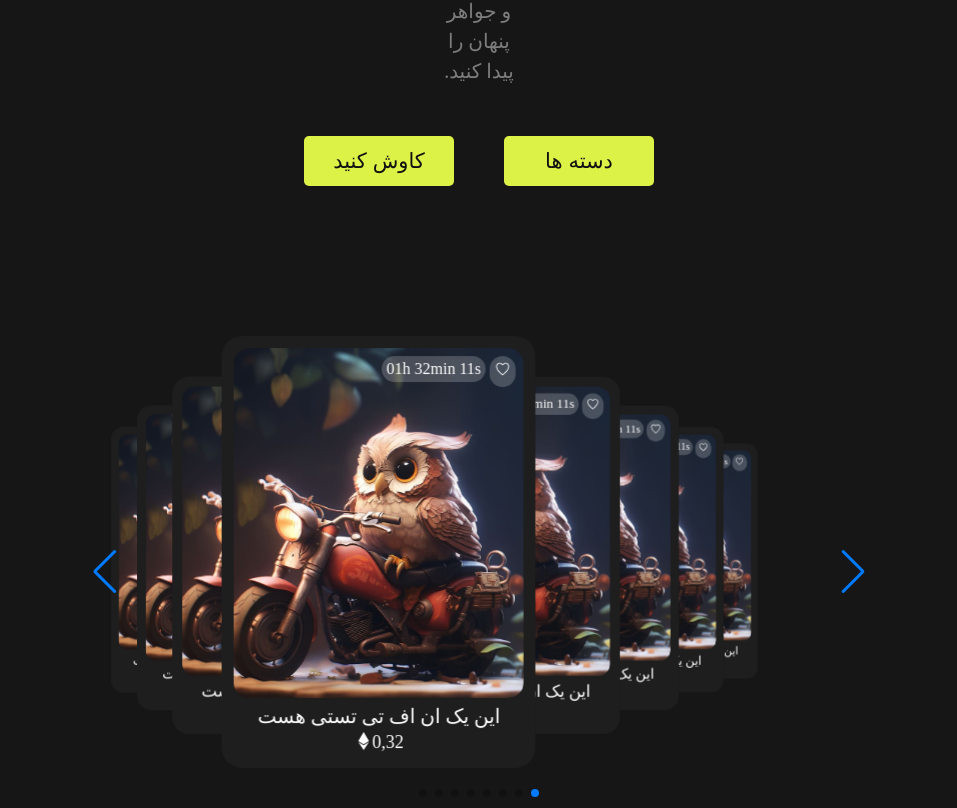
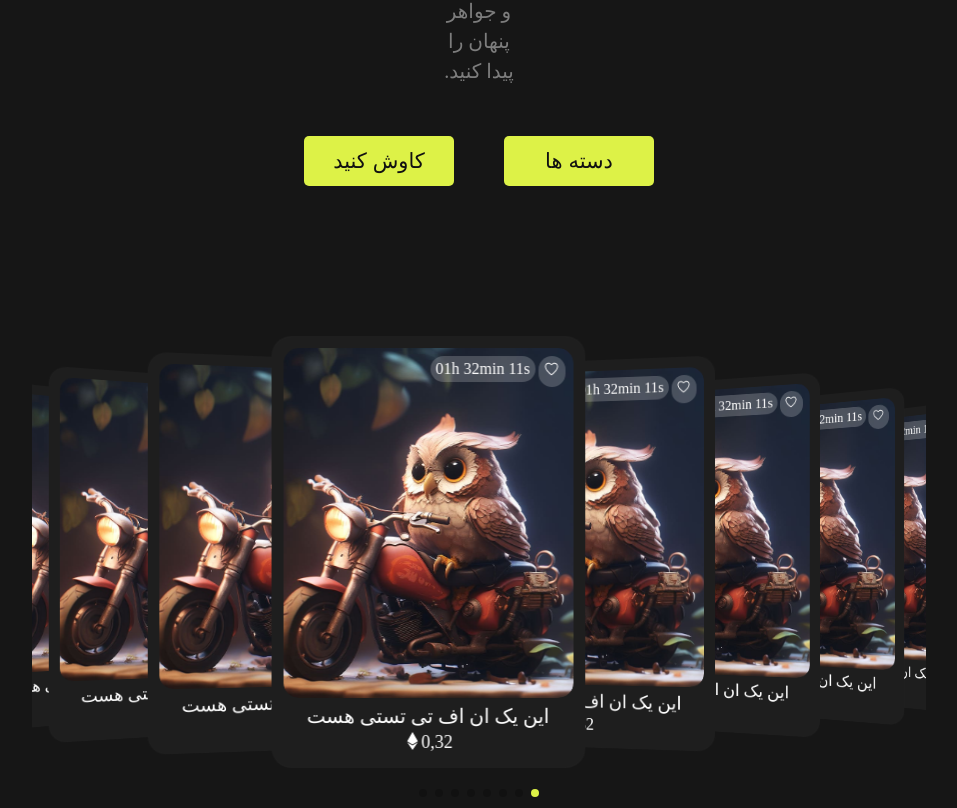
Before and after one commit to ManiPr/demonnft, a React (Create React App) app: page / in a window 1280 px wide. Shown: the part 710-1518 px from the top of the page, without its empty margins (161-1118 px from the left). Built offline with nearby package versions, Linux system fonts and the light colour scheme.

Commit message:
ref:slider

```diff
--- a/src/components/header/Header.css
+++ b/src/components/header/Header.css
@@ -96,10 +96,64 @@
     margin-top: 15rem;
 }
 .swiper {
-    width: 80%;
+    width: 90%;
     height: 100%;
-}
- .swiper-slide-shadow-left,
+    margin: 0 auto; /* Center the swiper container */
+  }
+  .swiper:hover  .swiper-button-prev,
+  .swiper-button-next {
+   opacity: 1;
+  }
+  .swiper:hover .swiper-button-next {
+   opacity: 1;
+  }
+  .swiper-slide-shadow-left,
   .swiper-slide-shadow-right {
     display: none;
   }
+
+  .swiper-button-prev,
+  .swiper-button-next {
+    color: var(--white) !important; /* Change this to the desired color */
+    background-color: var(--slider-color); /* Optional: change background color */
+    border-radius: 50%; /* Optional: make the buttons round */
+    padding: 3rem; /* Adjust padding for the buttons */
+    transition: var(--main-transition);
+    font-size: var(--main-font-size);
+    position: absolute; /* Position absolutely */
+    top: 50%; /* Center vertically */
+    transform: translateY(-50%); /* Adjust to center vertically */
+    z-index: 10; /* Ensure buttons are above other elements */
+    opacity: 0;
+  }
+  .swiper-button-prev:hover::after,
+  .swiper-button-next:hover::after {
+    color: var(--black); /* Change to black on hover */
+  }
+
+  .swiper-button-prev:hover,
+  .swiper-button-next:hover {
+    background-color: var(--pale-green);
+  }
+
+  .swiper-pagination-bullet {
+    background-color: #ccc; /* Default color for pagination bullets */
+  }
+
+  .swiper-pagination-bullet-active {
+    background-color: #00ff00; /* Green color for active pagination bullet */
+  }
+
+  .swiper-rtl .swiper-button-prev::after {
+    font-size: 3rem;
+  }
+
+  .swiper-rtl .swiper-button-next::after {
+    font-size: 3rem;
+  }
+
+
+
+  .swiper-pagination-bullet-active {
+    background-color: var(--pale-green) !important; /* رنگ دلخواه شما */
+  }
--- a/src/components/header/Header.js
+++ b/src/components/header/Header.js
@@ -45,68 +45,20 @@ export default function Header() {
             </div>
           </div>
           <div>
-          {/* <Swiper
-              effect={'coverflow'}
-              grabCursor={true}
-              spaceBetween={4}
-              centeredSlides={true}
-              loop:true
-              slidesPerView={4}
-              coverflowEffect={{
-              rotate: 0,
-              stretch: 0,
-              depth: 100,
-              modifier: 2.5,
-              }}
-            pagination={{ el: '.swiper-pagination', clickable: true }}
-            navigation={{
-              nextEl: '.swiper-button-next',
-              prevEl: '.swiper-button-prev',
-              clickable: true,
-            }}
-            modules={[EffectCoverflow, Pagination, Navigation]}
-            className="swiper_container header__slider"
-          >
-            <SwiperSlide>
-              <NftCardHead image={images.nftImage} />
-            </SwiperSlide>
-            <SwiperSlide>
-              <NftCardHead image={images.nftImage} />
-            </SwiperSlide>
-            <SwiperSlide>
-              <NftCardHead image={images.nftImage} />
-            </SwiperSlide>
-            <SwiperSlide>
-              <NftCardHead image={images.nftImage} />
-            </SwiperSlide>
-            <SwiperSlide>
-              <NftCardHead image={images.nftImage} />
-            </SwiperSlide>
-            <SwiperSlide>
-              <NftCardHead image={images.nftImage} />
-            </SwiperSlide>
-            <div className="slider-controler">
-              <div className="swiper-button-prev slider-arrow">
-                <ion-icon name="arrow-back-outline"></ion-icon>
-              </div>
-              <div className="swiper-button-next slider-arrow">
-                <ion-icon name="arrow-forward-outline"></ion-icon>
-              </div>
-              <div className="swiper-pagination"></div>
-            </div>
-          </Swiper> */}
           <div className='header__slider center'>
           <Swiper
         effect={'coverflow'}
         grabCursor={true}
         centeredSlides={true}
         loop={true}
+        spaceBetween={-100}
         slidesPerView={7}
         coverflowEffect={{
-          rotate: 0,
-          stretch: 0,
+          rotate: 10,
+          stretch: -30,
           depth: 100,
           modifier: 2.5,
+          slideShadows:true,
         }}
         pagination={{ el: '.swiper-pagination', clickable: true }}
         navigation={{
--- a/src/styles/variables.css
+++ b/src/styles/variables.css
@@ -10,6 +10,7 @@
     --bg-btn-color:#161616;
     --grey-pink:#8A8AA0;
     --caption-color:#7D7D7D;
+    --slider-color:#2A2A2A;
     /* fonts */
     --main-font:'sahel';
     --second-font:'vazir';
```
